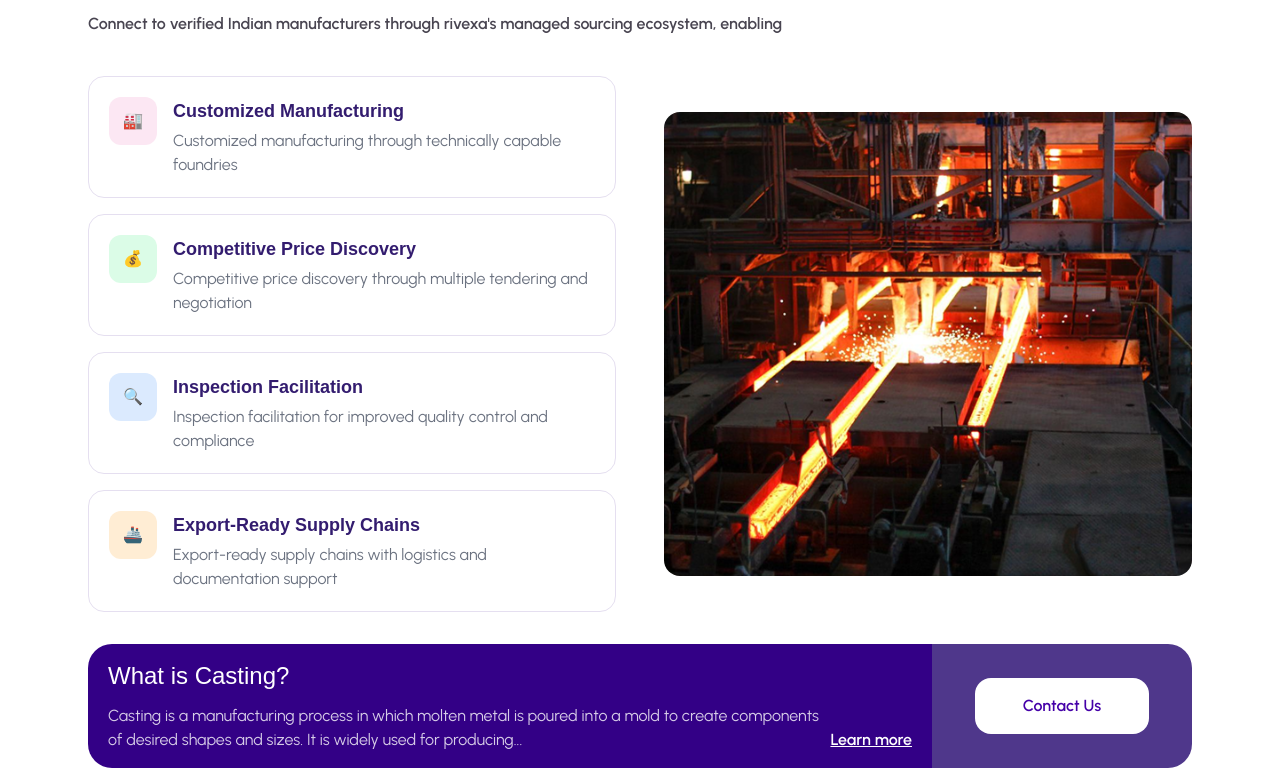
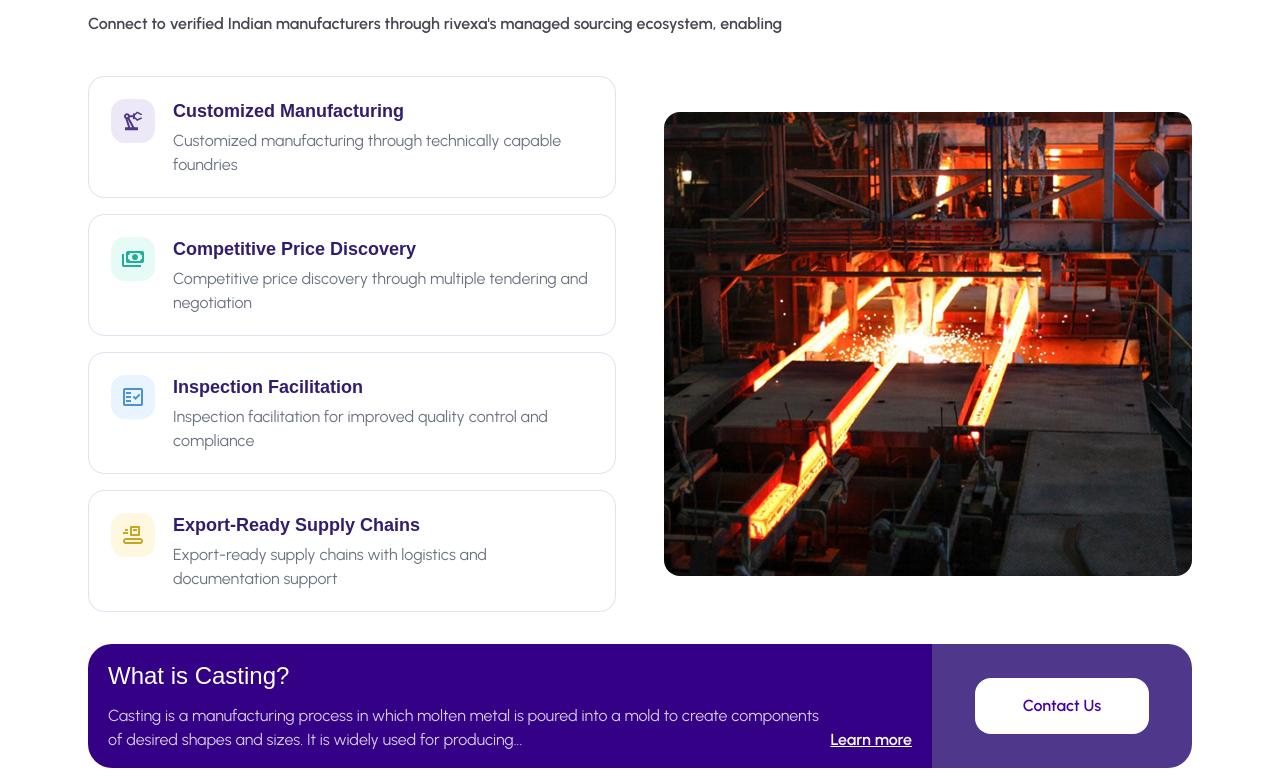
Before and after one commit to Aravind-Ambigapathy/learnings, a Next.js app: page / in a window 1280 px wide. Shown: the part 1524-2300 px from the top of the page. Built offline with nearby package versions, Linux system fonts and the light colour scheme; a web font is replaced by a local one.

Commit message:
icon changes

```diff
--- a/components/DefectFreeCasting.tsx
+++ b/components/DefectFreeCasting.tsx
@@ -1,9 +1,4 @@
 import Image from "next/image";
-import Design from "./icons/design";
-import Simulation from "./icons/simulation";
-import MaterialControl from "./icons/materialControl";
-import Control from "./icons/control";
-import Inspection from "./icons/inspection";
 
 const steps = [
     {
@@ -11,35 +6,35 @@ const steps = [
         description:
             "Optimized flow and solidification to reduce internal defects",
         color: "#4F378B",
-        icon: <Design />,
+        icon: <img src='/images/icons/defect-free-casting/container.svg' />,
     },
     {
         title: "Casting Simulation",
         description:
             "Digital validation to prevent defects before production",
         color: "#1A4D6E",
-        icon: <Simulation />,
+        icon: <img src='/images/icons/defect-free-casting/container-1.svg' />,
     },
     {
         title: "Process Control",
         description:
             "Precision-controlled melting and pouring conditions",
         color: "#C45E00",
-        icon: <Control />,
+        icon: <img src='/images/icons/defect-free-casting/container-2.svg' />,
     },
     {
         title: "Raw Material Control",
         description:
             "Strictly verified material chemistry for uniform output",
         color: "#1A6E5E",
-        icon: <MaterialControl />,
+        icon: <img src='/images/icons/defect-free-casting/container-3.svg' />,
     },
     {
         title: "In-Process Inspection",
         description:
             "Real-time monitoring to maintain quality at every step",
         color: "#2E7D5E",
-        icon: <Inspection />,
+        icon: <img src='/images/icons/defect-free-casting/container-4.svg' />,
     },
 ];
 
@@ -74,11 +69,8 @@ export default function DefectFreeCasting() {
                                 >
                                     {/* Icon */}
                                     <div
-                                        className="relative z-10 flex h-14 w-14 shrink-0 items-center justify-center rounded-2xl border bg-white shadow-sm transition-all duration-300 group-hover:scale-110"
-                                        style={{
-                                            borderColor: `${step.color}40`,
-                                            backgroundColor: `color-mix(in srgb, ${step.color} 20%, transparent)`
-                                        }}
+                                        className="relative z-10 flex h-14 w-14 shrink-0 items-center justify-center rounded-xl transition-all duration-300 group-hover:scale-110"
+
                                     >
                                         <span
                                             className="text-xl"
--- a/components/SurfacePreparation.tsx
+++ b/components/SurfacePreparation.tsx
@@ -11,33 +11,33 @@ const surfacePreparation = [
     {
         title: "Shot Blasting",
         description: "Removal of sand and scale",
-        icon: "💨",
+        icon: <img src='/images/icons/surface-preparation/container.svg' />,
     },
     {
         title: "Grinding & Deburring",
         description: "Edge finishing and fettling",
-        icon: "⚙️",
+        icon: <img src='/images/icons/surface-preparation/container-1.svg' />,
     },
     {
         title: "Painting",
         description: "Protective industrial coating",
-        icon: "🎨",
+        icon: <img src='/images/icons/surface-preparation/container-2.svg' />,
     },
     {
         title: "Powder Coating",
         description: "Durable corrosion protection",
-        icon: "🛡️",
+        icon: <img src='/images/icons/surface-preparation/container-3.svg' />,
     },
     {
         title: "Electroplating",
         description: "Functional coating for enhanced surface properties",
-        icon: "⚡",
+        icon: <img src='/images/icons/surface-preparation/container-4.svg' />,
     },
     {
         title: "Chemical Conversion Coating",
         description:
             "Metal surface protection and bonding preparation",
-        icon: "🧪",
+        icon: <img src='/images/icons/surface-preparation/container-5.svg' />,
     },
 ];
 
--- a/components/ValueAddedServices.tsx
+++ b/components/ValueAddedServices.tsx
@@ -10,35 +10,35 @@ const services = [
     title: "Machining",
     description:
       "CNC turning, milling, and drilling for precision finishing",
-    icon: <MachiningIcon />,
+    icon: <img src='/images/icons/beyond-casting/container.svg' />,
     accent: "#8B7DDB",
   },
   {
     title: "Heat Treatment",
     description:
       "Annealing, normalizing, and quenching for enhanced performance",
-    icon: <HeatTreatmentIcon />,
+    icon: <img src='/images/icons/beyond-casting/container-1.svg' />,
     accent: "#F59E0B",
   },
   {
     title: "Impregnation",
     description:
       "Leak-proofing solutions for porous castings",
-    icon: <ImpregnationIcon />,
+    icon: <img src='/images/icons/beyond-casting/container-2.svg' />,
     accent: "#14B8A6",
   },
   {
     title: "Assembly",
     description:
       "Partial to full assembly support for ready-to-use delivery",
-    icon: <AssemblyIcon />,
+    icon: <img src='/images/icons/beyond-casting/container-3.svg' />,
     accent: "#2563EB",
   },
   {
     title: "Packaging",
     description:
       "Export-ready packing for safe global transit",
-    icon: <PackagingIcon />,
+    icon: <img src='/images/icons/beyond-casting/container-4.svg' />,
     accent: "#A855F7",
   },
 ];
--- a/components/capability.tsx
+++ b/components/capability.tsx
@@ -16,7 +16,7 @@ const capabilities = [
             "From miniature components to massive structural castings across all process types.",
         border: "border-[#D9C6FF]",
         text: "#4F378B",
-        icons: <Weight />
+        icons:  <img src='/images/icons/comprehensive-casting/container.svg' />
     },
     {
         title: "Dimensional Precision",
@@ -25,7 +25,7 @@ const capabilities = [
             "International tolerance standards maintained across foundry partners.",
         border: "border-[#BFDDF2]",
         text: "#1A4D6E",
-        icons: <Dimention />
+        icons: <img src='/images/icons/comprehensive-casting/container-1.svg' />
     },
     {
         title: "Scalable Production",
@@ -34,7 +34,7 @@ const capabilities = [
             "5 pieces to 50,000+ runs with consistent quality.",
         border: "border-[#C6E8D7]",
         text: "#2E7D5E",
-        icons: <Scalable />
+        icons: <img src='/images/icons/comprehensive-casting/container-2.svg' />
     },
     {
         title: "Integrated Tooling",
@@ -43,7 +43,7 @@ const capabilities = [
             "End-to-end support from pattern making to die development.",
         border: "border-[#F2D9A6]",
         text: "#8C5E00",
-        icons: <Tooling />
+        icons: <img src='/images/icons/comprehensive-casting/container-3.svg' />
     },
     {
         title: "Quality Control",
@@ -52,7 +52,7 @@ const capabilities = [
             "Dimensional checks, inspections and certifications before shipment.",
         border: "border-[#F4C5D4]",
         text: "#8C1A45",
-        icons: <Quality />
+        icons: <img src='/images/icons/comprehensive-casting/container-4.svg' />
     },
     {
         title: "Export Enablement",
@@ -61,7 +61,7 @@ const capabilities = [
             "Export-ready packaging, customs documentation and logistics support.",
         border: "border-[#CBD5FF]",
         text: "#1A3A8C",
-        icons: <Enablement />
+        icons: <img src='/images/icons/comprehensive-casting/container-5.svg' />
     },
 ];
 
@@ -82,7 +82,7 @@ function Capability() {
                         >
                             <div className="flex gap-3 border-b pb-4">
                                 <section className={`h-14 w-14 flex justify-center items-center rounded`}
-                                    style={{ backgroundColor: `color-mix(in srgb, ${item.text} 20%, transparent)` }}>
+                                  >
                                     {item.icons}
                                 </section>
                                 <section>
--- a/components/castingRivexa.tsx
+++ b/components/castingRivexa.tsx
@@ -6,28 +6,28 @@ import Arrow from "./icons/arrow";
 
 const features = [
     {
-        icon: '🏭',
+        icon: <img src='/images/icons/casting-rivexa/container.svg' />,
         title: "Customized Manufacturing",
         description:
             "Customized manufacturing through technically capable foundries",
         bg: "bg-pink-100",
     },
     {
-        icon: "💰",
+        icon:  <img src='/images/icons/casting-rivexa/container-1.svg' />,
         title: "Competitive Price Discovery",
         description:
             "Competitive price discovery through multiple tendering and negotiation",
         bg: "bg-green-100",
     },
     {
-        icon: "🔍",
+        icon:  <img src='/images/icons/casting-rivexa/container-2.svg' />,
         title: "Inspection Facilitation",
         description:
             "Inspection facilitation for improved quality control and compliance",
         bg: "bg-blue-100",
     },
     {
-        icon: "🚢",
+        icon:  <img src='/images/icons/casting-rivexa/container-3.svg' />,
         title: "Export-Ready Supply Chains",
         description:
             "Export-ready supply chains with logistics and documentation support",
@@ -98,7 +98,7 @@ export default function CastingWithRivexa() {
                                     }}
                                 >
                                     <div
-                                        className={`flex h-12 w-12 shrink-0 items-center justify-center rounded-xl ${feature.bg}`}
+                                        className={`flex h-12 w-12 shrink-0 items-center justify-center rounded-xl`}
                                     >
                                         {feature?.icon}
                                     </div>
--- a/components/materialCapability.tsx
+++ b/components/materialCapability.tsx
@@ -10,7 +10,7 @@ const materials = [
         name: "Cast Iron",
         count: 5,
         color: "#5C3DBB",
-        icon: <CastIron />,
+        icon:  <img src='/images/icons/material-capabilities/generated-image1.svg' />,
         description:
             "Our cast iron capabilities are engineered for applications that demand durability, wear resistance and costeffective large-scale production. Grey iron is widely used for engine blocks, housings, and machine bases due to its machinability and thermal stability. Ductile iron offers higher strength and impact resistance for automotive, piping, and structural parts. White iron, Ni-Hard, and High Chrome iron grades are ideal for abrasive and high-wear environments such as mining, cement, power, and material handling industries.",
         materials: [
@@ -40,7 +40,7 @@ const materials = [
         name: "Steel",
         count: 5,
         color: "#215A87",
-        icon: <Steel />,
+        icon:  <img src='/images/icons/material-capabilities/generated-image2.svg' />,
         description:
             "We offer a broad range of steel casting solutions designed for strength and corrosion resistance. Carbon steel is preferred for heavy-duty structural and industrial components requiring high load-bearing capacity. Stainless steel provides superior corrosion resistance, making it ideal for food processing, marine, and chemical industries. Manganese steel is valued for exceptional wear resistance in crushers and rail components, while Duplex and Super Duplex steels deliver outstanding performance in offshore oil & gas, and aggressive chemical environments.",
         materials: [
@@ -70,7 +70,7 @@ const materials = [
         name: "Non-Ferrous Alloys",
         count: 3,
         color: "#2A8B61",
-        icon: <Alloys />,
+        icon:  <img src='/images/icons/material-capabilities/generated-image3.svg' />,
         description:
             "Our non-ferrous alloy casting capabilities are optimized for lightweight performance, conductivity and premium surface finish. Aluminum alloys are widely used in automotive, aerospace, and electronics for their high strength-to-weight ratio and corrosion resistance. Zinc alloys are ideal for die-cast components requiring intricate details, tight tolerances, and decorative finishes. Copper alloys are chosen for excellent thermal and electrical conductivity, corrosion resistance and long-term reliability.",
         materials: [
```
